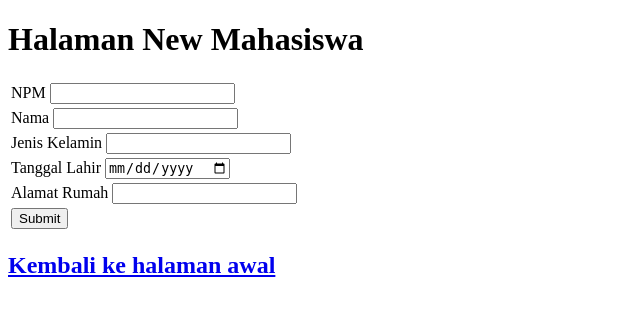
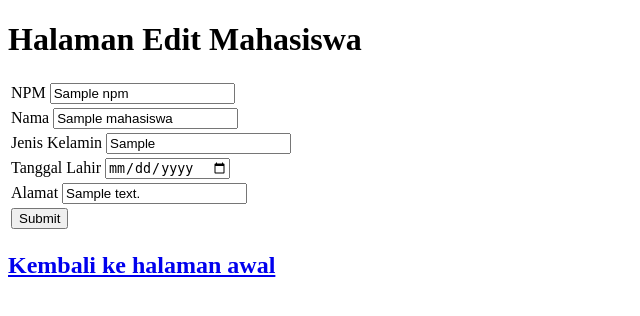
Before and after one commit to atepagung/Pertemuan-2-CodeIgniter, a CodeIgniter app: the page made by application/views/new_mahasiswa.php in a window 1280 px wide. Shown: the top 316 px of the page, without its empty margins (0-640 px from the left). Run offline with CodeIgniter, Linux system fonts and the light colour scheme; tables that the repository leaves empty or names only in its code hold one stand-in row (values such as "Sample post"); the template is opened without the code that fills it: most values are stand-ins (such as "Sample title", 1, 10 or a date in 2020).

Commit message:
Tambahkan fitur untuk mengubah data pada DB lewat View new_mahasiswa

```diff
--- a/application/views/homepage.php
+++ b/application/views/homepage.php
@@ -14,6 +14,7 @@
 			<th>Jenis Kelamin</th>
 			<th>Tanggal Lahir</th>
 			<th>Alamat</th>
+			<th>Operasi</th>
 		</tr>
 		<?php
 	 	foreach ($mahasiswa->result() as $mhs)
@@ -30,6 +31,11 @@
 						<button type="submit">Hapus</button>
 		 			</form>
 	 			</td>
+	 			<td>
+			 		<form method="POST" action="<?php echo site_url(); ?>/c_homepage/updateData/<?php echo $mhs->id ?>">
+						<button type="submit">Perbarui</button>
+					</form>
+	 			</td>
 	 		</tr>
 		<?php
 			} ?>
--- a/application/views/new_mahasiswa.php
+++ b/application/views/new_mahasiswa.php
@@ -4,37 +4,46 @@
 	<title>New Mahasiswa</title>
 </head>
 <body>
+	<?php if(isset($mahasiswa)) {?>
+		<h1>Halaman Edit Mahasiswa</h1>
+	<?php } else { ?>
 		<h1>Halaman New Mahasiswa</h1>
-	<form method="POST" action="<?php echo base_url('index.php/c_new_mahasiswa/addData'); ?>">
+	<?php } ?>
+
+	<?php if(isset($mahasiswa)) {?>
+		<form method="POST" action="<?php echo base_url()?>index.php/c_new_mahasiswa/updateData/<?php echo $mahasiswa->row()->id; ?>">
+	<?php } else { ?>
+		<form method="POST" action="<?php echo base_url('index.php/c_new_mahasiswa/addData') ?>">
+	<?php } ?>
 		<table>
 			<tr>
 				<td>
 					<label>NPM</label>
-			<input type="text" name="npm">
+					<input type="text" name="npm" <?php if(isset($mahasiswa)){ ?> value="<?php echo $mahasiswa->row()->npm; }?>" >
 				</td>
 			</tr>
 			<tr>
 				<td>
 					<label>Nama</label>
-			<input type="text" name="nama">
+					<input type="text" name="nama" <?php if(isset($mahasiswa)){ ?> value="<?php echo $mahasiswa->row()->nama; ?>" <?php } ?> >
 				</td>
 			</tr>
 			<tr>
 				<td>
 					<label>Jenis Kelamin</label>
-			<input type="text" name="jk">
+					<input type="text" name="jk" <?php if(isset($mahasiswa)){ ?> value="<?php echo $mahasiswa->row()->jk; ?>" <?php } ?> >
 				</td>
 			</tr>
 			<tr>
 				<td>
 					<label>Tanggal Lahir</label>
- 			<input type="date" name="tgl_lhr">
+					<input type="date" name="tgl_lhr" <?php if(isset($mahasiswa)){ ?> value="<?php echo $mahasiswa->row()->tgl_lhr; ?>" <?php } ?> >
 				</td>
 			</tr>
 			<tr>
 				<td>
-			<label>Alamat Rumah</label>
-			<input type="text" name="alamat">
+					<label>Alamat</label>
+					<input type="text" name="alamat" <?php if(isset($mahasiswa)){ ?> value="<?php echo $mahasiswa->row()->alamat; ?>" <?php } ?> >
 				</td>
 			</tr>
 			<tr>
@@ -44,6 +53,7 @@
 			</tr>
 		</table>
 	</form>
+
 	<h2><a href="<?php echo site_url(); ?>/c_new_mahasiswa/keHomepage">Kembali ke halaman awal</a></h2>
 </body>
 </html>
```
Also changed, not shown: application/controllers/c_homepage.php (+7 -0 lines), application/controllers/c_new_mahasiswa.php (+13 -0 lines), application/models/m_homepage.php (+10 -2 lines), application/models/m_new_mahasiswa.php (+14 -0 lines). Lines whose indentation alone changed are shown as unchanged.
